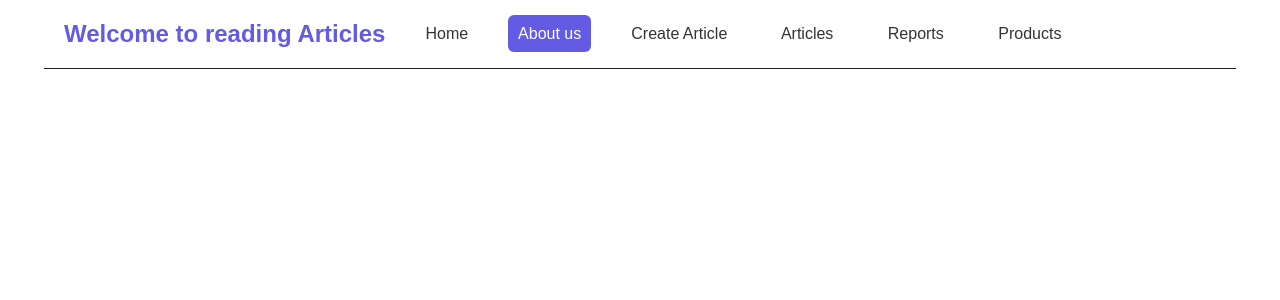
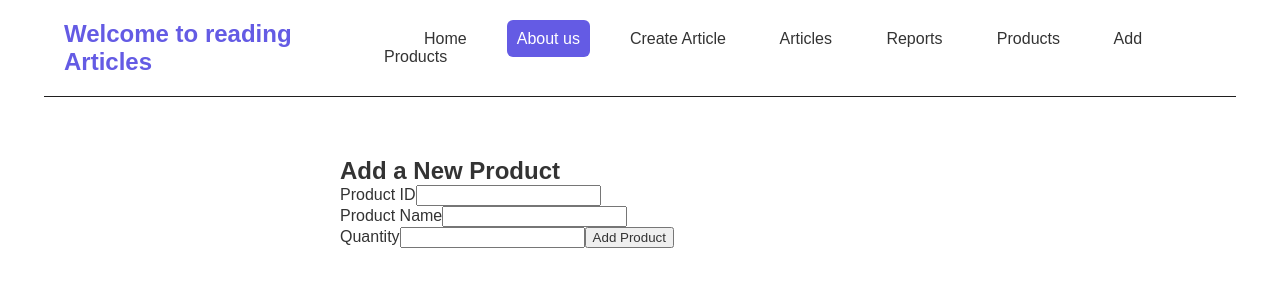
Before and after one commit to WileyPranav/Front-End, a React (Create React App) app: page /createproduct in a window 1280 px wide. Shown: the top 300 px of the page. Built offline with nearby package versions, Linux system fonts and the light colour scheme.

Commit message:
5th Commit with DBTest

```diff
--- a/src/App.js
+++ b/src/App.js
@@ -7,6 +7,7 @@ import CreateArticle from './newComponents/CreateArticle'
 import ShowReports from "./newComponents/ShowReports";
 import PrintProduct from "./DBuse/PrintProduct";
 import DBTest from "./newComponents/DBtest";
+import CreateProduct from "./DBuse/CreateProduct";
 function App() {
   return (<Router>
           <div className="App">
@@ -19,6 +20,7 @@ function App() {
               <Route path='/Reports' element={<ShowReports/>}/>
               <Route path='/Products' element={<PrintProduct/>}/>
               <Route path='/getData' element={<DBTest/>}/>
+              <Route path='/createproduct' element={<CreateProduct/>}/>
             </Switch>
             </div>
         </div>
--- /dev/null
+++ b/src/DBuse/CreateProduct.js
@@ -0,0 +1,58 @@
+import { useState } from 'react';
+
+const CreateProduct = () => {
+
+    const [id, setId] = useState('');
+    const [name, setName] = useState('');
+    const [quantity, setQuantity] = useState('');
+
+
+    const saveProduct = (e)=>{
+        e.preventDefault();
+
+        const product = {id,name,quantity}
+        console.log(product);
+        fetch("http://localhost:9090/add",{
+            method:'POST',
+            headers : {"Content-type":"application/json"},
+            body : JSON.stringify(product)
+        })
+        .then(()=>{
+            console.log(JSON.stringify(product))
+            console.log("Record added")
+        })
+    }
+
+    return (
+
+        <div className="create">
+
+            <h2> Add a New Product</h2>
+            <form onSubmit={saveProduct}>
+                <label> Product ID</label>
+                <input type="text"
+                        required
+                        value = {id}
+                        onChange ={(e)=>setId(e.target.value)}
+                /><br/>
+                <label> Product Name</label>
+                <input type="text"
+                        required
+                        value ={name}
+                        onChange = {(e)=>setName(e.target.value)}
+                />
+                    <br/>
+                 <label> Quantity</label>
+                 <input type="text"
+                        required
+                        value ={quantity}
+                        onChange = {(e)=>setQuantity(e.target.value)}
+                />
+                <button> Add Product</button>
+            </form>
+        </div>
+
+    );
+}
+
+export default CreateProduct;
--- a/src/newComponents/Navbar.js
+++ b/src/newComponents/Navbar.js
@@ -14,6 +14,7 @@ const Navbar =()=>{
             <Link to="/Articles"> Articles</Link>
             <Link to="/Reports"> Reports</Link>
             <Link to="/Products"> Products</Link>
+            <Link to="/createproduct"> Add Products</Link>
         </div>
     </nav>);
 }
```
